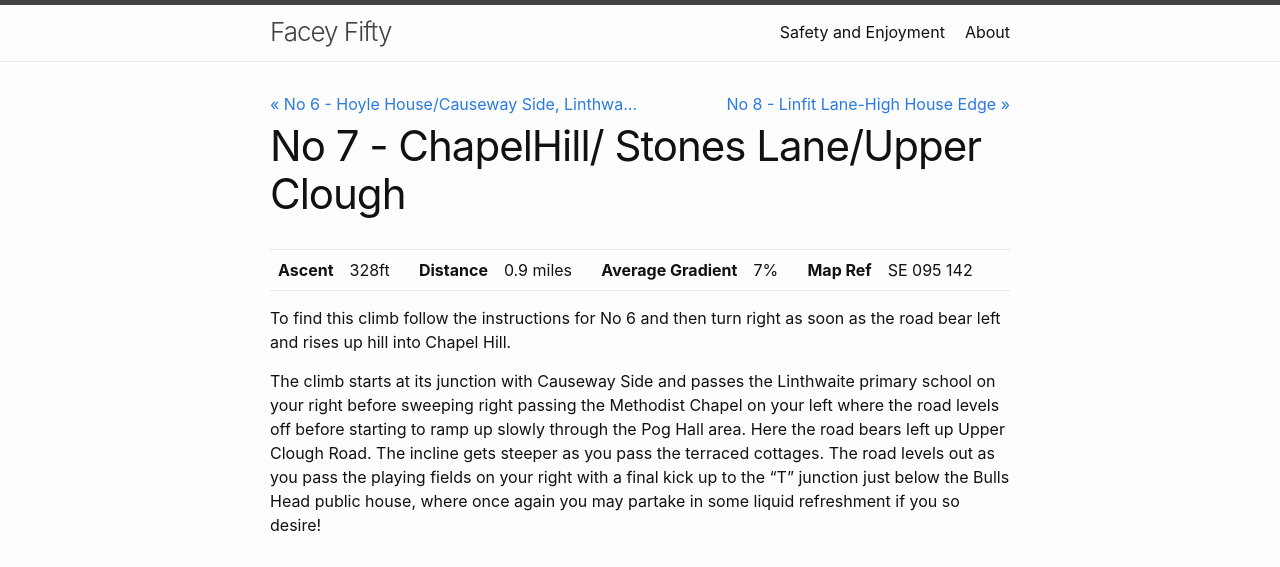
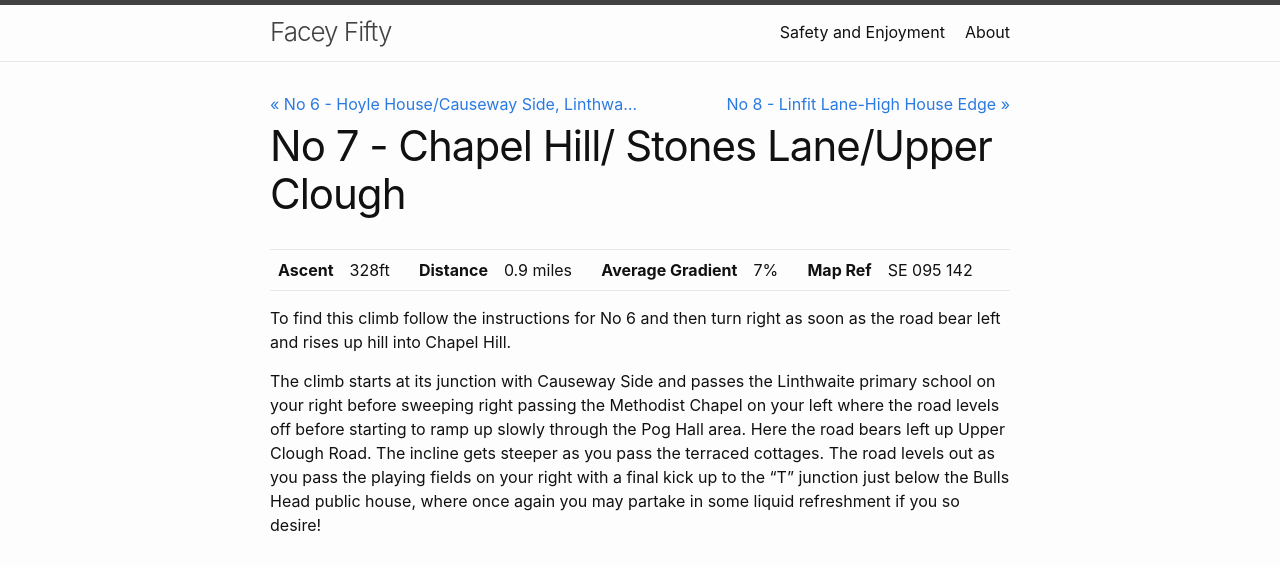
Before and after one commit to x2764tech/facey-fifty, a Jekyll site: the page built from docs/_the_routes/07 - Chapel Hill-Stones Lane-Upper Clough.md, in a window 1280 px wide. Shown: the top 567 px of the page. Built offline with Jekyll 4.4.1, drawn with Linux system fonts in a browser that asks for light colours; grey boxes are pictures that could not be loaded.

Commit message:
Fix title of #7

```diff
--- a/docs/_the_routes/07 - Chapel Hill-Stones Lane-Upper Clough.md
+++ b/docs/_the_routes/07 - Chapel Hill-Stones Lane-Upper Clough.md
@@ -3,7 +3,7 @@ ascent: 328ft
 distance: 0.9 miles
 gradient: 7%
 segment_id: 18571451
-title: No 7 - ChapelHill/ Stones Lane/Upper Clough
+title: No 7 - Chapel Hill/ Stones Lane/Upper Clough
 map_ref: SE 095 142
 ---
 
```
